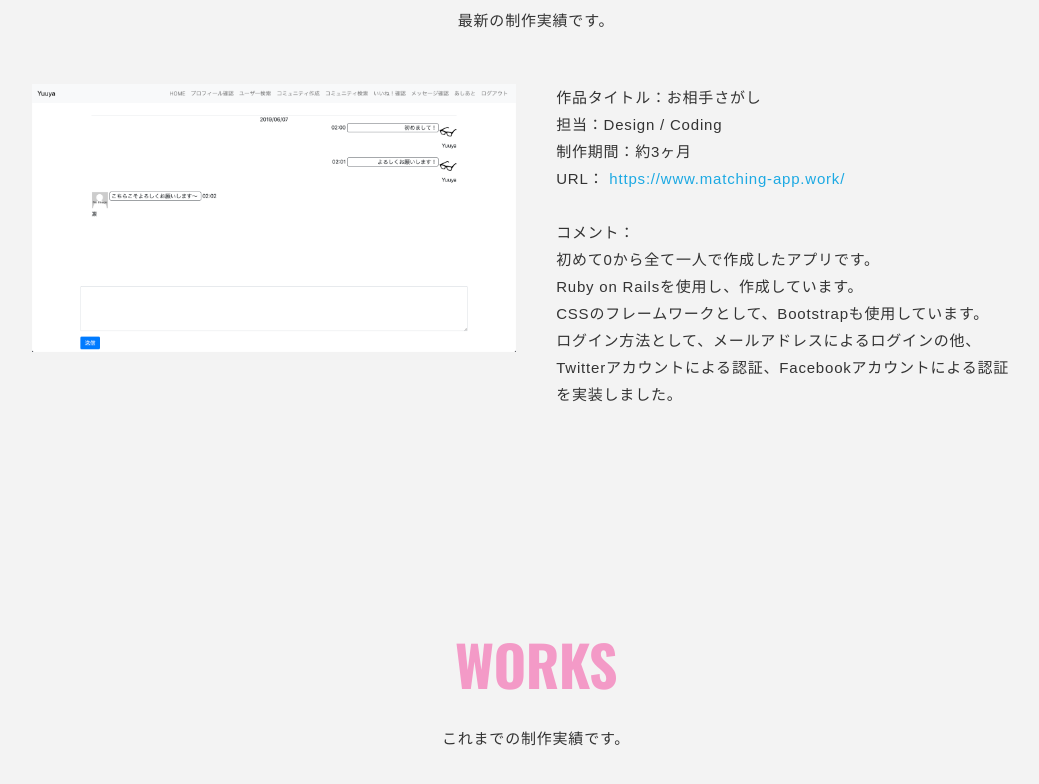
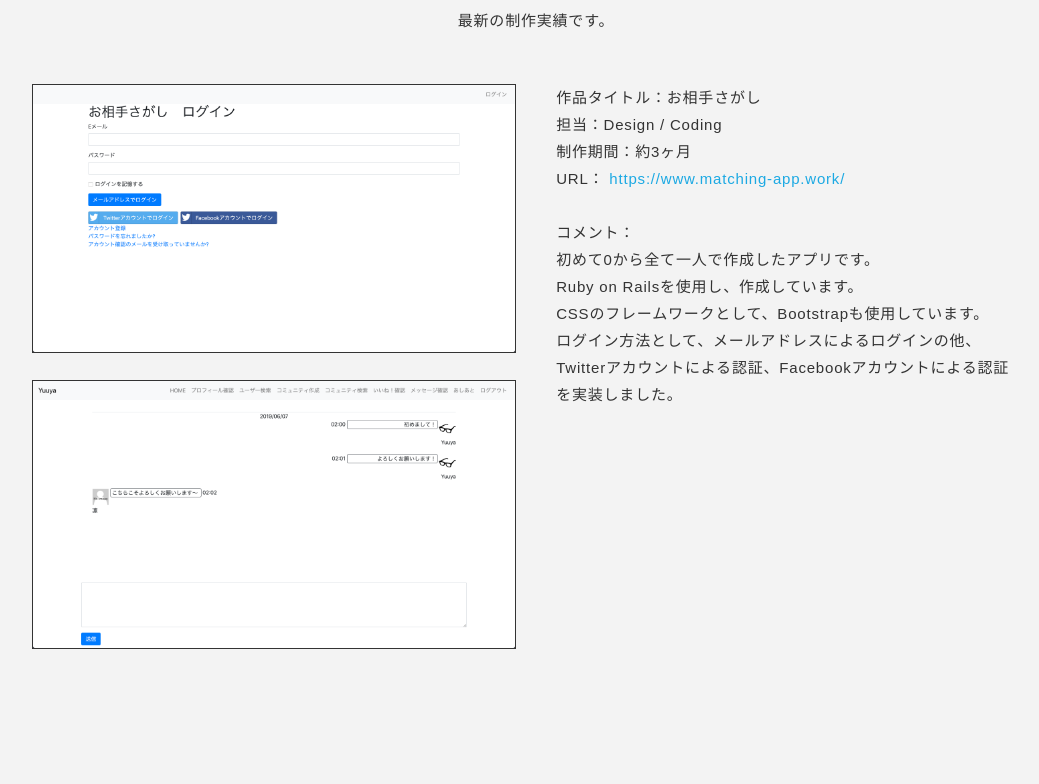
Before and after one commit to Yuuya1753/Yuuya1753.github.io, a plain HTML site: page index.html in a window 1280 px wide. Shown: the part 742-1526 px from the top of the page, without its empty margins (104-1143 px from the left). Drawn offline with nearby package versions, Linux system fonts and the light colour scheme; a web font is replaced by a local one.

Commit message:
update(修正)
ログイン画面のサンプル画像を追加

```diff
--- a/index.html
+++ b/index.html
@@ -52,7 +52,9 @@
           </div>
           <div class="two-column-wrapper">
             <div class="two-column-image">
-              <img src="img/latestworks/matchingAppSample.png" alt="お相手さがしサンプル">
+              <img src="img/latestworks/matchingAppLoginSample.png" alt="お相手さがしログインサンプル" style="border-style:solid;border-width:1px;">
+              <br>
+              <img src="img/latestworks/matchingAppMessageSample.png" alt="お相手さがしメッセージサンプル" style="border-style:solid;border-width:1px;">
             </div>
             <div class="two-column-desc">
               <p class="text">
```
Also changed, not shown: img/latestworks/matchingAppLoginSample.png (added), img/latestworks/matchingAppMessageSample.png (renamed from img/latestworks/matchingAppSample.png).
